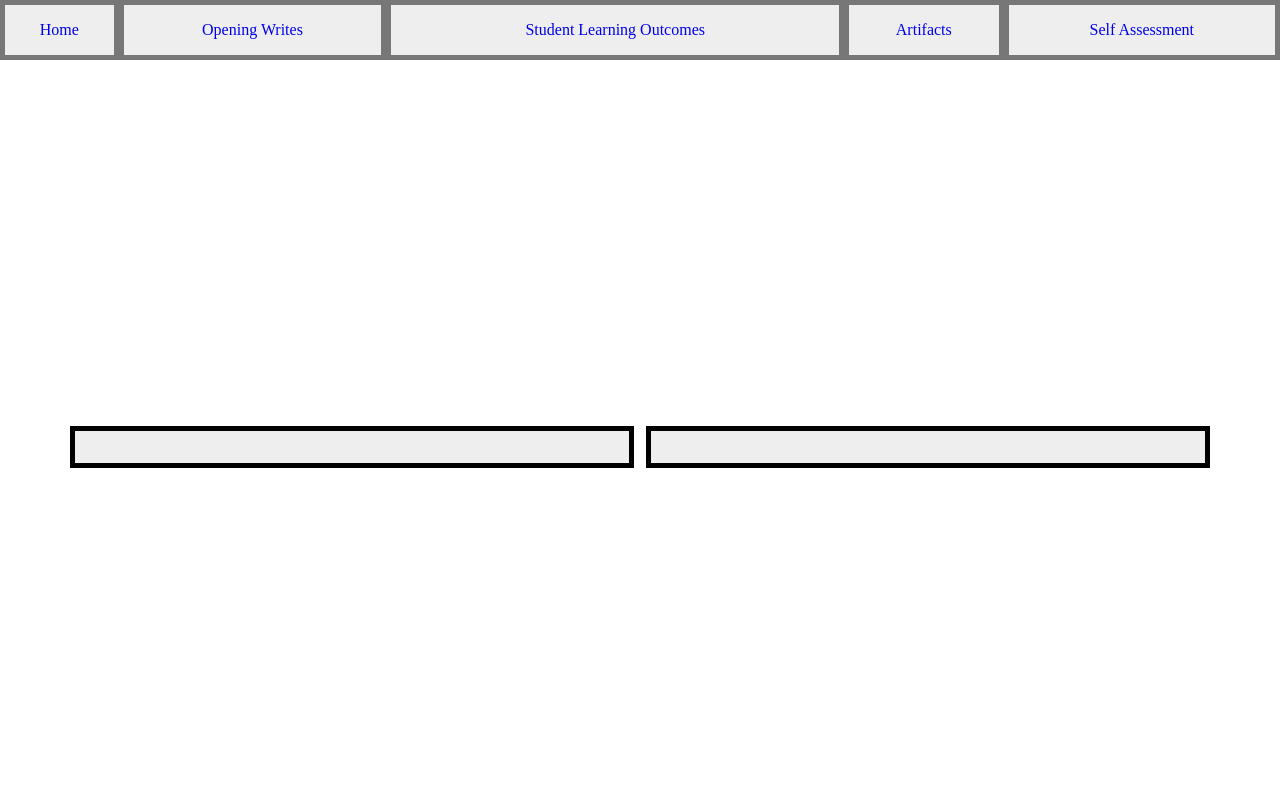
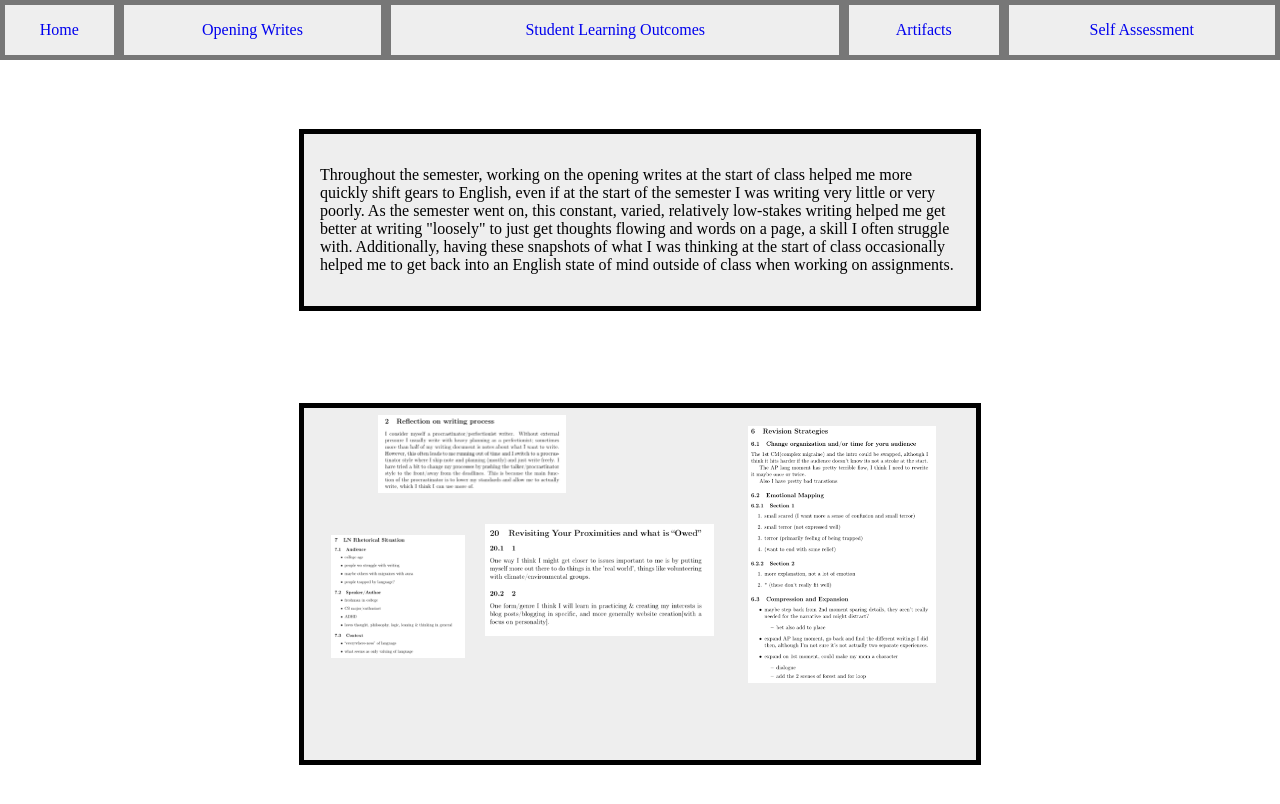
Before and after one commit to samc-arizona/samc-arizona.github.io, a plain HTML site: page engl109H-portfolio/ow.html in a window 1280 px wide. Drawn offline with Linux system fonts and the light colour scheme.

Commit message:
opening write + fix stuff

```diff
--- a/engl109H-portfolio/ow.html
+++ b/engl109H-portfolio/ow.html
@@ -4,6 +4,46 @@
   <head>
     <title>Portfolio</title>
     <link href="./main.css" rel="stylesheet"/>
+    <style type="text/css" media="screen">
+      h3 {
+          margin: 0;
+
+      }
+      .inner {
+          width: 50vw;
+      }
+      .ow {
+          height: 40vh;
+          position: relative;
+      }
+      .ow img {
+          position: absolute;
+          height: auto;
+          width: auto;
+
+      }
+      #ow2 {
+          top: 2%;
+          left: 11%;
+          width: 28%;
+      }
+      #ow20 {
+          top: 33%;
+          left: 27%;
+          width: 34%;
+      }
+      #ow6 {
+          top: 5%;
+          left: 66%;
+          width: 28%;
+      }
+      #ow7 {
+          top: 36%;
+          left: 4%;
+          width: 20%;
+      }
+    </style>
+
   </head>
   <body>
     <div class="header">
@@ -15,9 +55,24 @@
     </div>
     <!-- <div class="outerbox"> -->
     <div class="container">
-      <div class="column inner">
+      <div class="row inner">
+        <p>
+          Throughout the semester, working on the opening writes at the start of
+          class helped me more quickly shift gears to English, even if at the
+          start of the semester I was writing very little or very poorly. As the
+          semester went on, this constant, varied, relatively low-stakes writing
+          helped me get better at writing "loosely" to just get thoughts flowing
+          and words on a page, a skill I often struggle with. Additionally, having
+          these snapshots of what I was thinking at the start of class
+          occasionally helped me to get back into an English state of mind outside
+          of class when working on assignments.
+        </p>
       </div>
-      <div class="column inner">
+      <div class="ow row inner">
+        <img id="ow2" src="imgs/ow-2.png" alt=""/>
+        <img id="ow20" src="imgs/ow-20.png" alt=""/>
+        <img id="ow6" src="imgs/ow-6.png" alt=""/>
+        <img id="ow7" src="imgs/ow-7.png" alt=""/>
       </div>
    </div>
    <!-- </div> -->
```
Also changed, not shown: engl109H-portfolio/index.html (+1 -1 lines), engl109H-portfolio/imgs/ow-2.png (added), engl109H-portfolio/imgs/ow-20.png (added), engl109H-portfolio/imgs/ow-6.png (added), engl109H-portfolio/imgs/ow-7.png (added).
